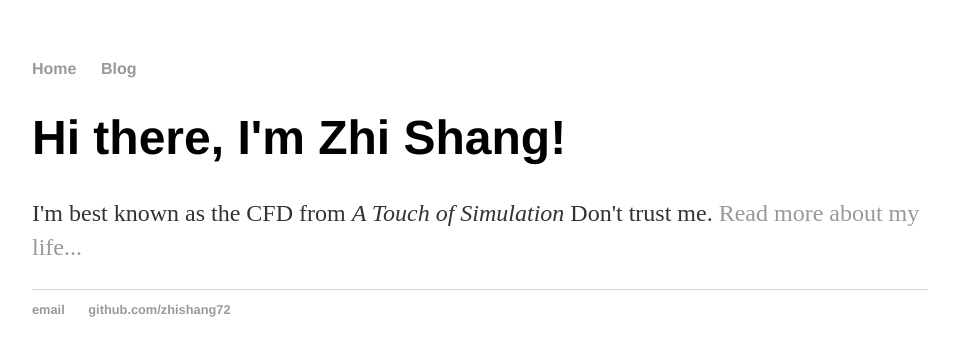
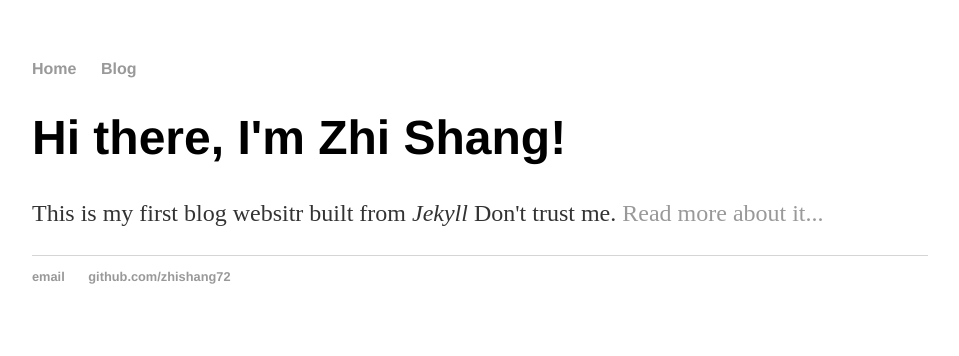
Before and after one commit to zhishang72/blog, a Jekyll site: the page built from index.html, in a window 1280 px wide. Shown: the top 356 px of the page, without its empty margins (160-1119 px from the left). Built offline with Jekyll 4.4.1, drawn with Linux system fonts in a browser that asks for light colours.

Commit message:
Update index.html

```diff
--- a/index.html
+++ b/index.html
@@ -4,5 +4,5 @@ title: zhishang/cfd.com
 ---
 <div class="blurb">
 	<h1>Hi there, I'm Zhi Shang!</h1>
-	<p>I'm best known as the CFD from <em>A Touch of Simulation</em> Don't trust me. <a href="/about">Read more about my life...</a></p>
+	<p>This is my first blog websitr built from <em>Jekyll</em> Don't trust me. <a href="/blog">Read more about it...</a></p>
 </div><!-- /.blurb -->
```
